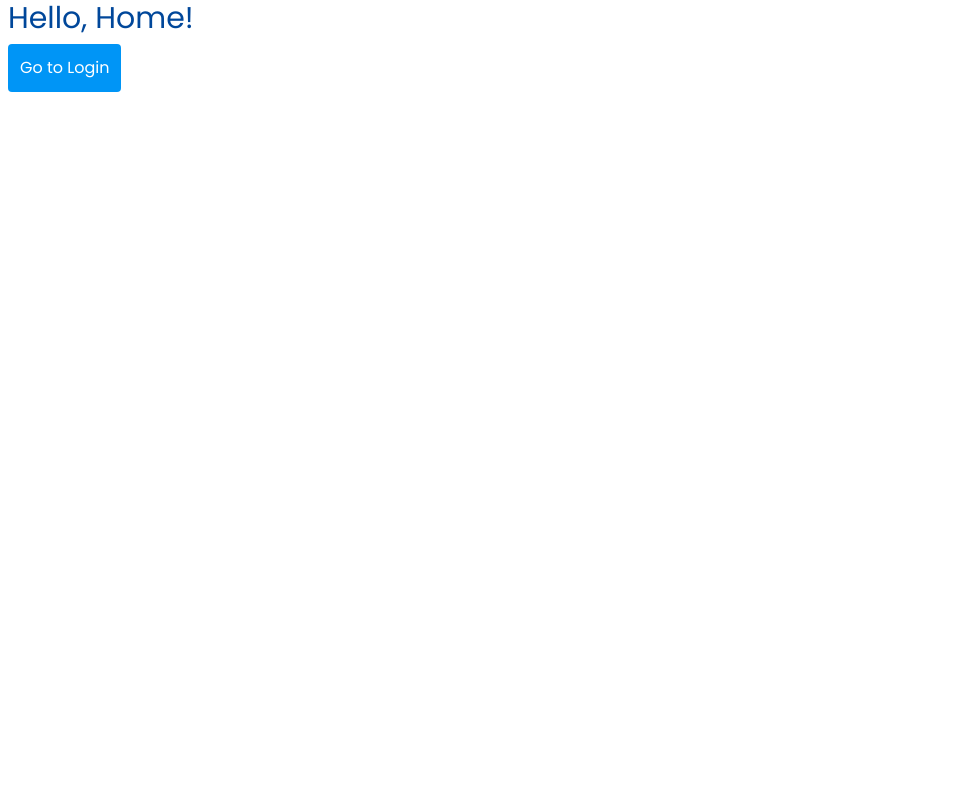
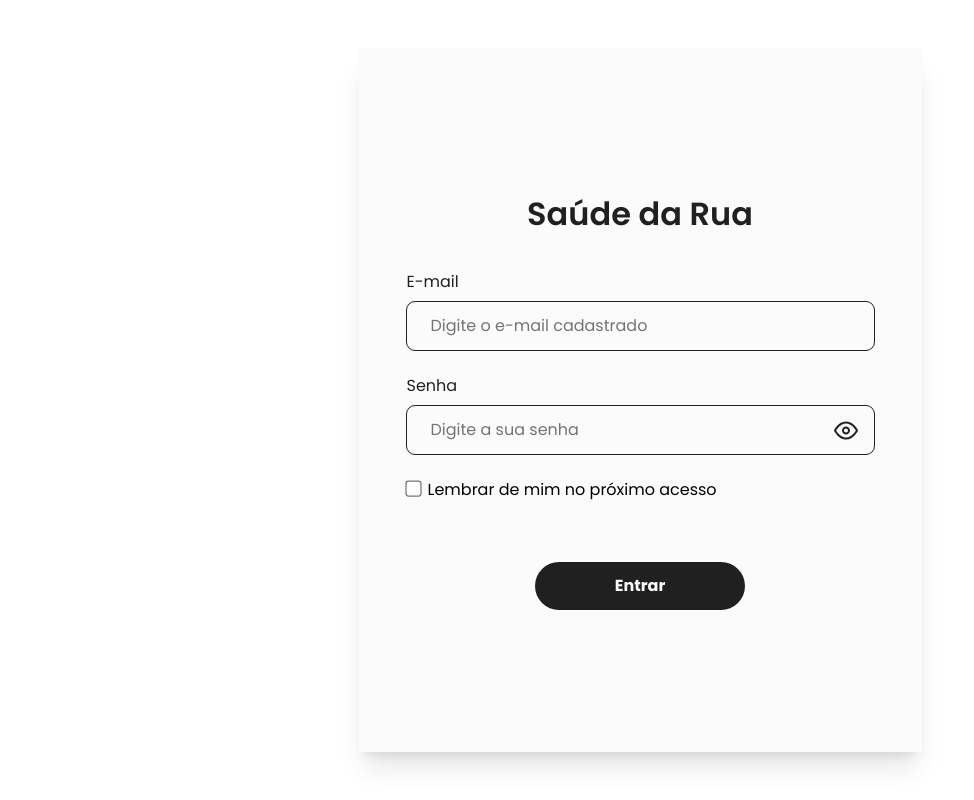
Before and after one commit to tech-pro-bem/saude-da-rua-admin-front, a React (Vite) app: page / in a window 1280 px wide. Shown: the whole page, without its empty margins (0-974 px from the left). Built offline with nearby package versions, Linux system fonts and the light colour scheme.

Commit message:
refactor: Modifica / para Login e adiciona o /home

```diff
--- a/src/App.jsx
+++ b/src/App.jsx
@@ -7,8 +7,8 @@
   return (
     <BrowserRouter>
       <Routes>
-        <Route path="/" element={<Home />} />
-        <Route path="/login" element={<Login />} />
+        <Route path="/" element={<Login />} />
+        <Route path="/home" element={<Home />} />
       </Routes>
     </BrowserRouter>
   );
```
